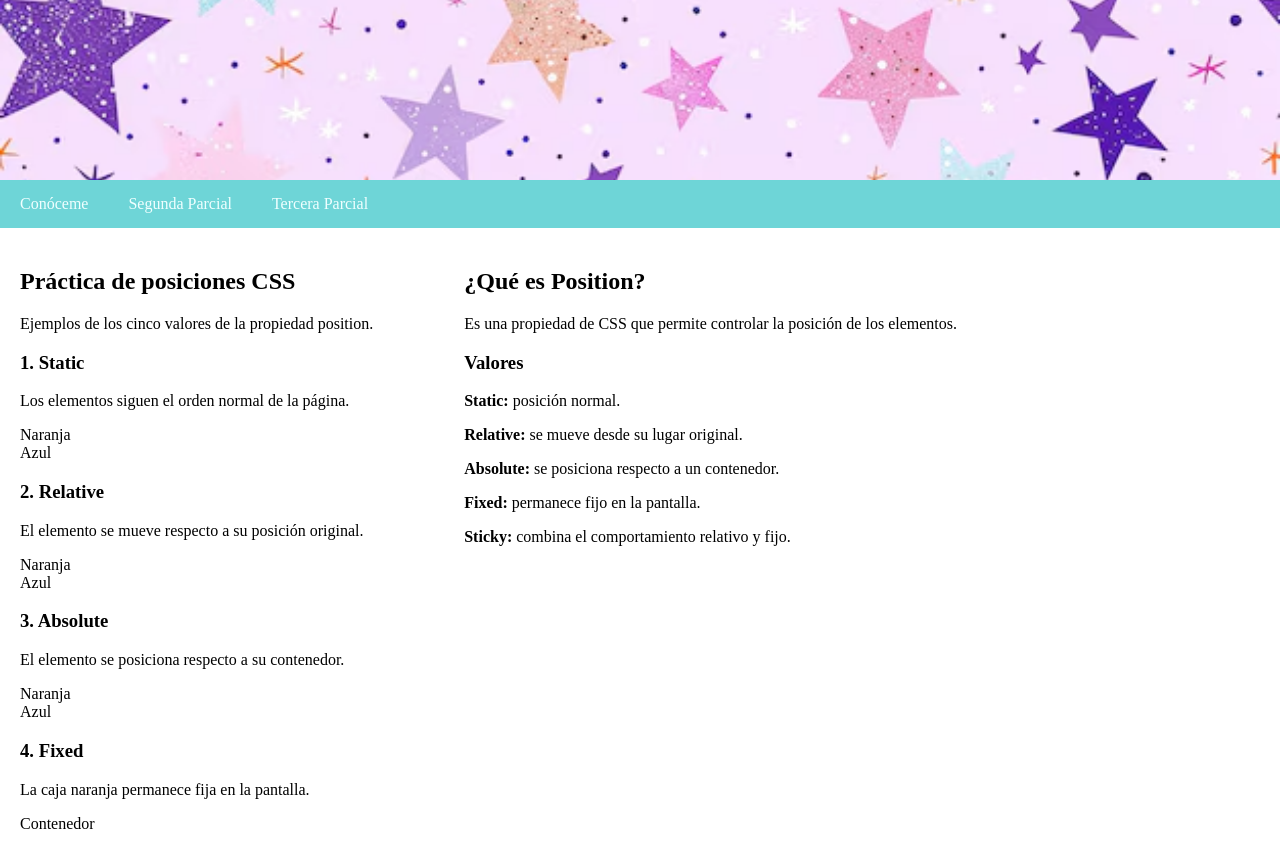
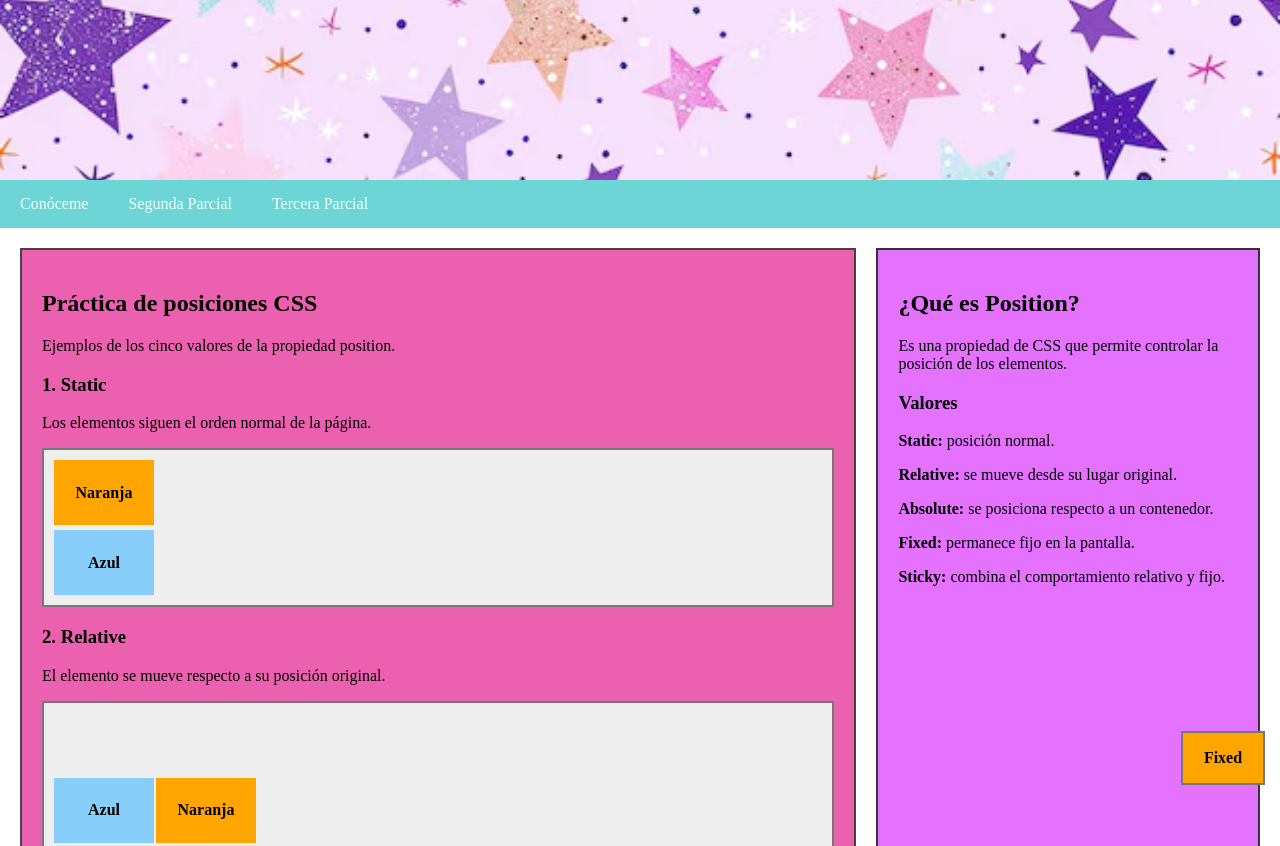
Before and after one commit to icampos7-beep/Portafolio-de-entregas-VS-Code, a plain HTML site: page practica-posiciones.html in a window 1280 px wide. Shown: the top 846 px of the page. Drawn offline with Linux system fonts and the light colour scheme.

Commit message:
act lista

```diff
--- a/estilos.css
+++ b/estilos.css
@@ -90,7 +90,7 @@ section{
 
 .secundario {
     width: 30%;
-    background-color: rgb(159, 62, 155);
+    background-color: rgb(229, 114, 255);
     padding: 20px;
     border: 2px solid rgb(52, 52, 52);
 }
--- a/practica-posiciones.css
+++ b/practica-posiciones.css
@@ -39,16 +39,21 @@
 
 .relative .naranja {
     position: relative;
-    top: 15px;
-    left: 40px;
+    background: orange;
+    width: 100px;
+    height: 65px;
+    top: 65px;
+    left: 102px;
 }
 
 /* 3. Absolute */
 
 .absolute .naranja {
     position: absolute;
-    top: 10px;
-    right: 10px;
+  background: orange;
+  width: 100px;
+  height: 68px;
+    right: 5px;
 }
 
 /* 4. Fixed */
--- a/practica-posiciones.html
+++ b/practica-posiciones.html
@@ -4,7 +4,7 @@
     <meta charset="UTF-8">
     <title>Práctica de posiciones</title>
     <link rel="stylesheet" href="estilos.css">
-    <link rel="stylesheet" href="posiciones-practica.css">
+    <link rel="stylesheet" href="practica-posiciones.css">
 </head>
 <body>
 
@@ -39,7 +39,7 @@
     </nav>
 
     <section>
-        <aside class="Principal">
+        <aside class="principal">
             <h2>Práctica de posiciones CSS</h2>
             <p>Ejemplos de los cinco valores de la propiedad position.</p>
 
@@ -82,7 +82,7 @@
             </div>
         </aside>
 
-        <aside class="Secundario">
+        <aside class="secundario">
             <h2>¿Qué es Position?</h2>
             <p>Es una propiedad de CSS que permite controlar la posición de los elementos.</p>
 
```
Also changed, not shown: index.html (+2 -2 lines), informacion.html (+2 -2 lines), mimundodigital.html (+6 -5 lines), pasatiempos.html (+2 -2 lines), posiciones.html (+2 -2 lines).
